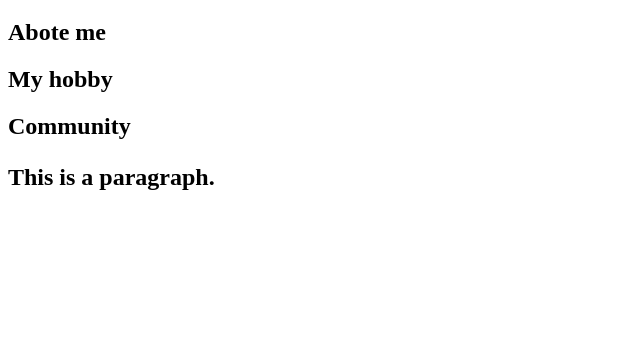
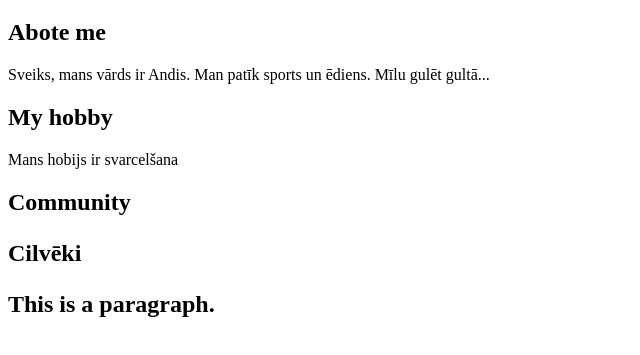
Before and after one commit to KilluaASI/my-second-webpage, a plain HTML site: page index.html in a window 1280 px wide. Shown: the part 61-416 px from the top of the page, without its empty margins (0-640 px from the left). Drawn offline with Linux system fonts and the light colour scheme.

Commit message:
Update index.html

```diff
--- a/index.html
+++ b/index.html
@@ -4,8 +4,13 @@
 
 <h1>Welcome tomy hobby website</h1>
   <h2>Abote me</h2>
+  <p>Sveiks, mans vārds ir Andis. Man patīk sports un ēdiens. Mīlu gulēt gultā...</p>
+
   <h2>My hobby</h2>
+  <p>Mans hobijs ir svarcelšana</p>
+
   <h2>Community</>
+    <p>Cilvēki</p>
 
 <p>This is a paragraph.</p>
 
```
